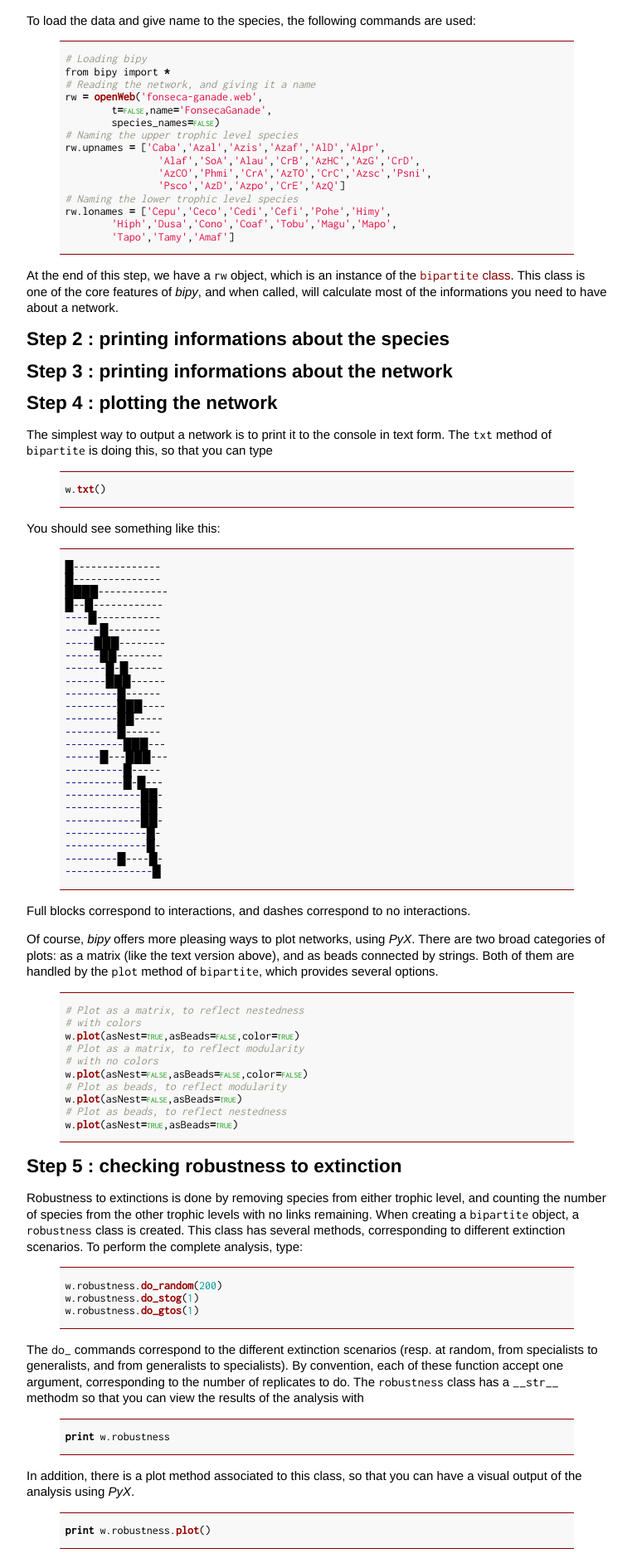
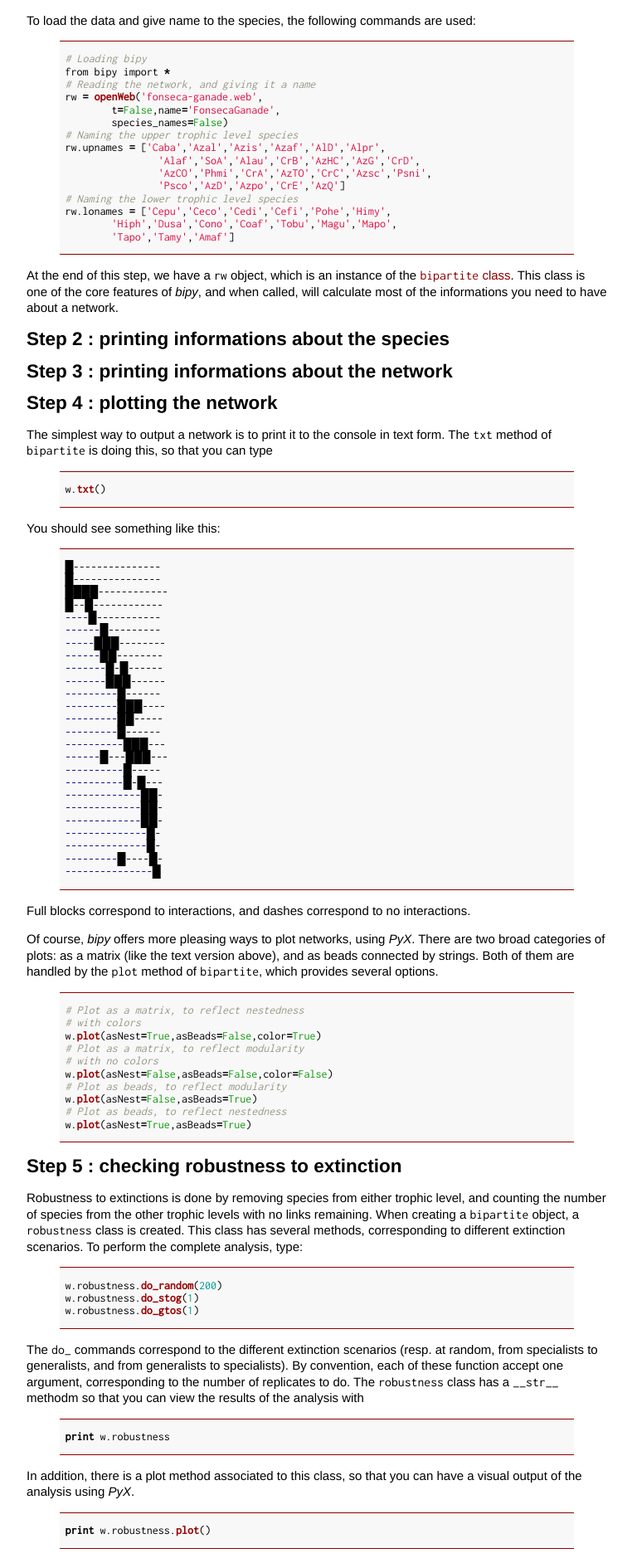
Before and after one commit to tpoisot/bipy, a Jekyll site: the page built from tutorial/index.md, in a window 1280 px wide. Shown: the part 326-2210 px from the top of the page at 83% size, without its empty margins (358-1120 px from the left). Built offline with Jekyll 4.4.1, drawn with Linux system fonts in a browser that asks for light colours.

Commit message:
booleans css

```diff
--- a/css/pygments.css
+++ b/css/pygments.css
@@ -62,7 +62,7 @@
 .highlight .sr { color: #009926 } /* Literal.String.Regex */
 .highlight .s1 { color: #d14 } /* Literal.String.Single */
 .highlight .ss { color: #990073 } /* Literal.String.Symbol */
-.highlight .bp { font-variant: small-caps; text-transform: lowercase; color: #0f990c } /* Name.Builtin.Pseudo */
+.highlight .bp { color: #0f990c } /* Name.Builtin.Pseudo */
 .highlight .vc { color: #008080 } /* Name.Variable.Class */
 .highlight .vg { color: #008080 } /* Name.Variable.Global */
 .highlight .vi { color: #008080 } /* Name.Variable.Instance */
```
